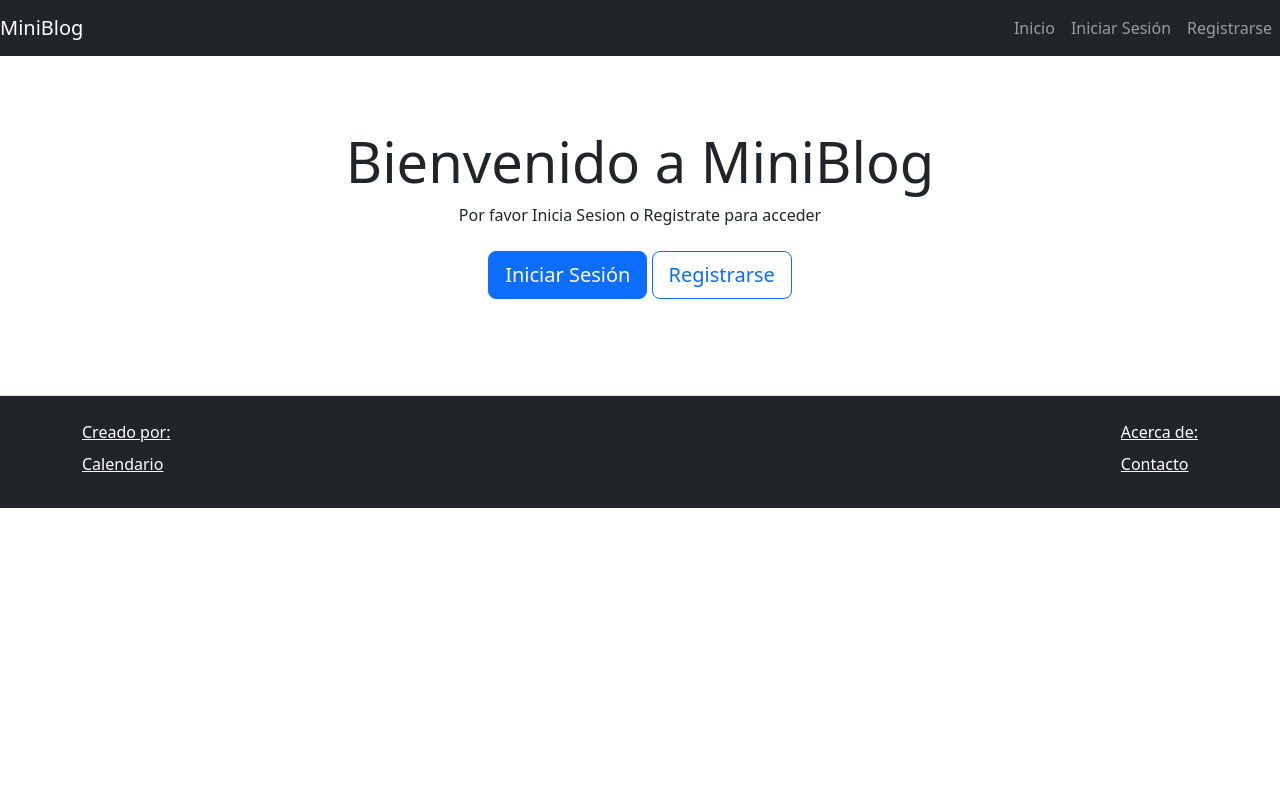
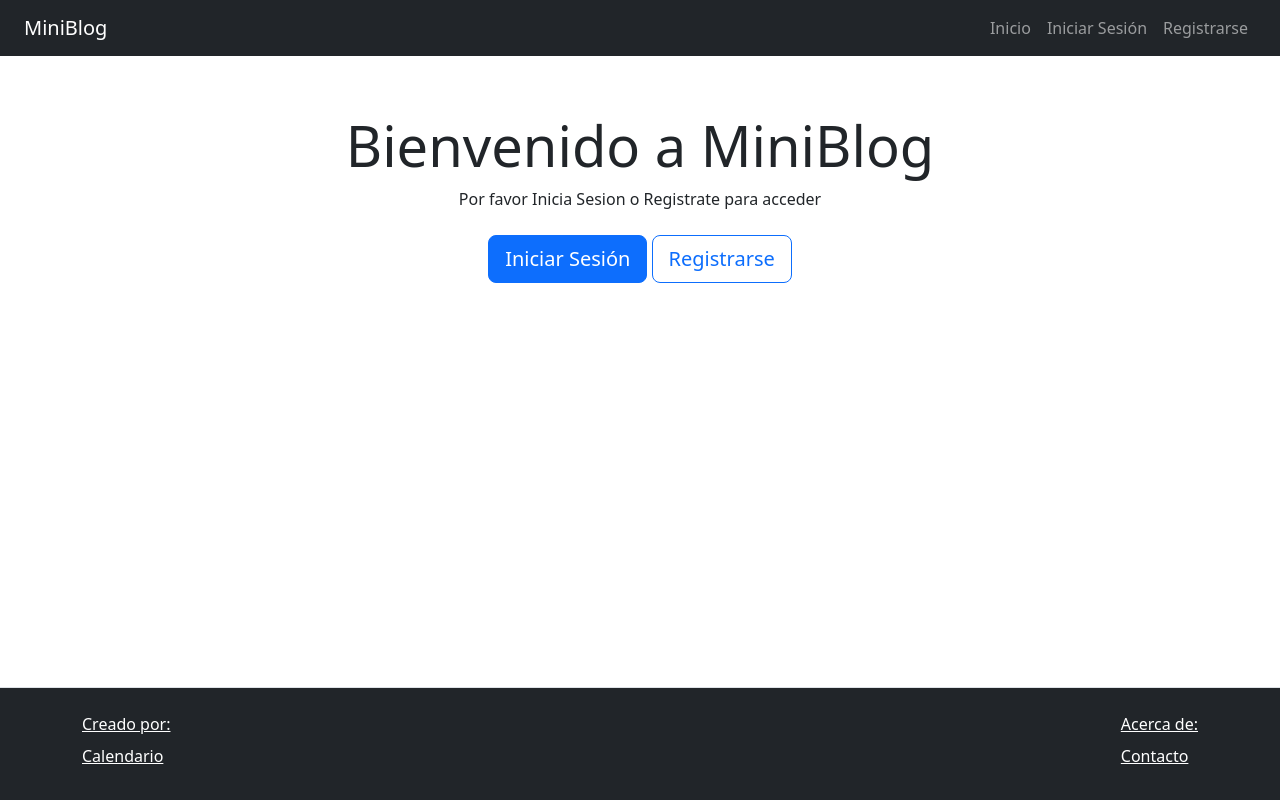
Before and after one commit to IvanDanielEscobar/MiniBlog, a Flask app: page / in a window 1280 px wide. Run offline with Flask 3, Linux system fonts and the light colour scheme; data that the repository does not hold is empty.

Commit message:
only style

```diff
--- a/static/css/style.css
+++ b/static/css/style.css
@@ -0,0 +1,13 @@
+html, body {
+    height: 100%;
+    margin: 0;
+}
+
+body {
+    display: flex;
+    flex-direction: column;
+}
+
+main {
+    flex: 1;
+}
--- a/templates/index.html
+++ b/templates/index.html
@@ -7,20 +7,22 @@
 <div class="text-center py-5">
     {% if current_user.is_authenticated %}
     {% if session.get('welcome_message') %}
-    <section class="aler alert-succes alert-dismissible fade show" role="alert">
-        <h4 class="aler-heading">
+    <section class="alert alert-succes alert-dismissible fade show text-center mt-4" role="alert">
+        <h4 class="alert-heading">
             Bienvenido, {{ current_user.username }}!
         </h4>
         <p>
             Sesion Activa!
         </p>
         <button type="button" class="btn-close" data-bs-dismiss="alert" aria-label="Cerrar"></button>
-        <a href="{{ url_for('profiles') }}" class="btn btn-primary btn-lg mt-3">Ver perfiles</a>
+        <a href="{{ url_for('profiles') }}" class="btn btn-primary mt-2">Ver perfiles</a>
     </section>
     {% set _ = session.pop('welcome_message') %}
     {% else %}
-    <h1 class="display-4">Hola, {{ current_user.username }}!</h1>
-    <p class="lead">Gracias por volver!.</p>
+    <section class="text-center py-4">
+        <h1 class="display-5">Hola, {{ current_user.username }}!</h1>
+        <p class="lead">Gracias por volver!.</p>
+    </section>
     {% endif %}
     {% else %}
     <h1 class="display-4">Bienvenido a MiniBlog</h1>
@@ -32,19 +34,17 @@
     {% endif %}
 </div>
 {% if current_user.is_authenticated %}
-<h2 class="mt-5 mb-4">
-    Publicaciones Recientes
-</h2>
+<h2 class="mt-5 mb-4">Publicaciones Recientes</h2>
 <section class="row">
     {% for post in posts %}
     <section class="col-md-4 mb-3">
         <article class="card h-100 shadow-sm">
-            <div class="cardbody">
+            <div class="card-body">
                 <h5 class="card-title">{{ post.title }}</h5>
-                <p class="card-text">{{ post.content[:100] }}..</p>
+                <p class="card-text">{{ post.content[:100] }}...</p>
                 <a href="{{ url_for('post_detail', post_id=post.id) }}" class="btn btn-outline-primary">mas</a>
-            </div>0
-            <div class="card-footer text-muted">
+            </div>
+            <div class="card-footer text-muted small">
                 Publicado por {{ post.author.username }}
             </div>
         </article>
--- a/templates/layout.html
+++ b/templates/layout.html
@@ -13,7 +13,7 @@
 </head>
 
 <body>
-    <nav class="navbar navbar-expand-lg navbar-dark bg-dark">
+    <nav class="navbar navbar-expand-lg navbar-dark bg-dark px-4">
 
         <a class="navbar-brand" href="{{ url_for('index') }}">MiniBlog</a>
         <button class="navbar-toggler" type="button" data-bs-toggle="collapse" data-bs-target="#navbarNav">
@@ -49,16 +49,14 @@
 
     </nav>
 
-    <main class="container mt-4">
+    <main class="container mt-2">
         {% with messages = get_flashed_messages(with_categories=true) %}
         {% if messages %}
         {% for category, message in messages %}
         <article class="alert alert-{{ 'danger' if category == 'error' else 'success' }} alert-dismissible fade show"
             role="alert">
             {{ message }}
-            <button type="button" class="btn-close" data-dismiss="alert" aria-label="Close">
-                <span aria-hidden="true">&times;</span>
-            </button>
+            <button type="button" class="btn-close" data-dismiss="alert" aria-label="Close"></button>
         </article>
         {% endfor %}
         {% endif %}
```
